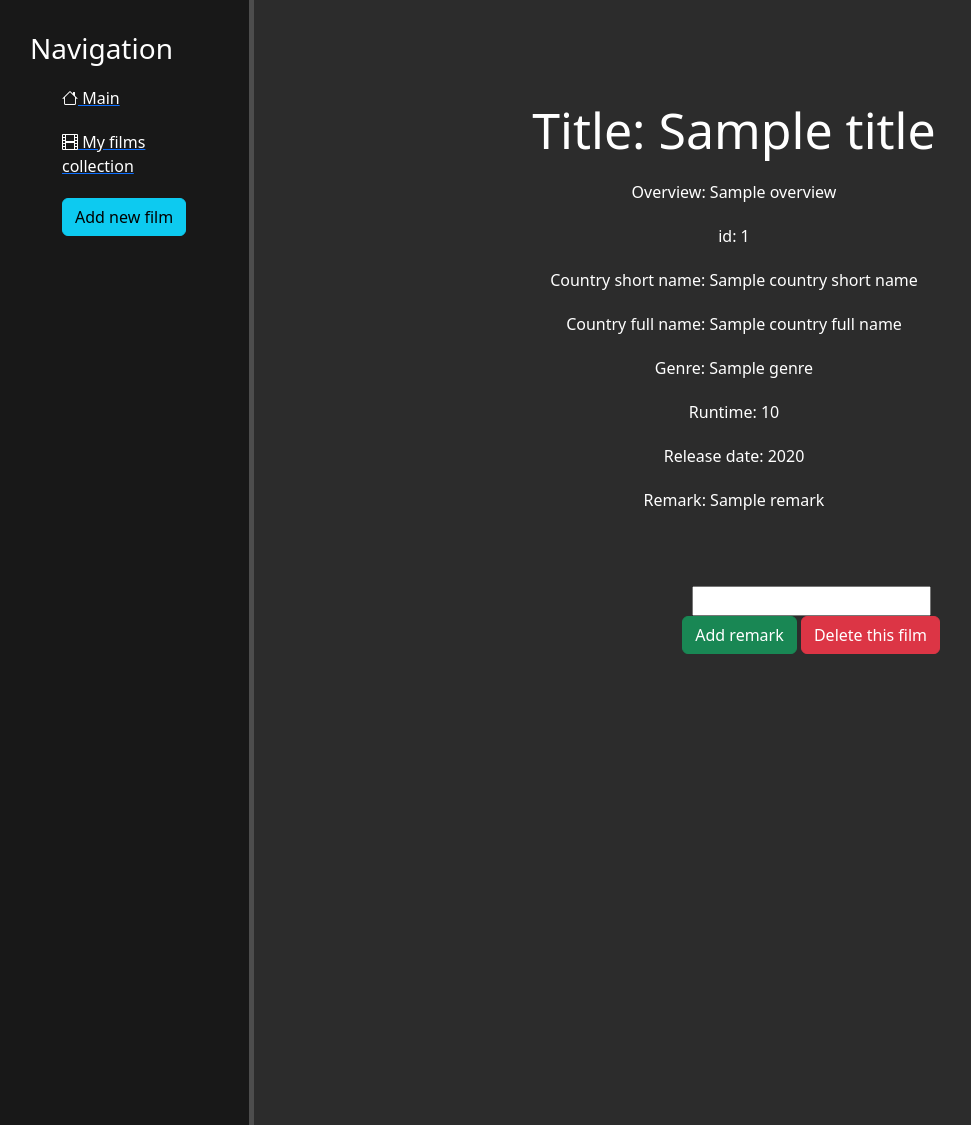
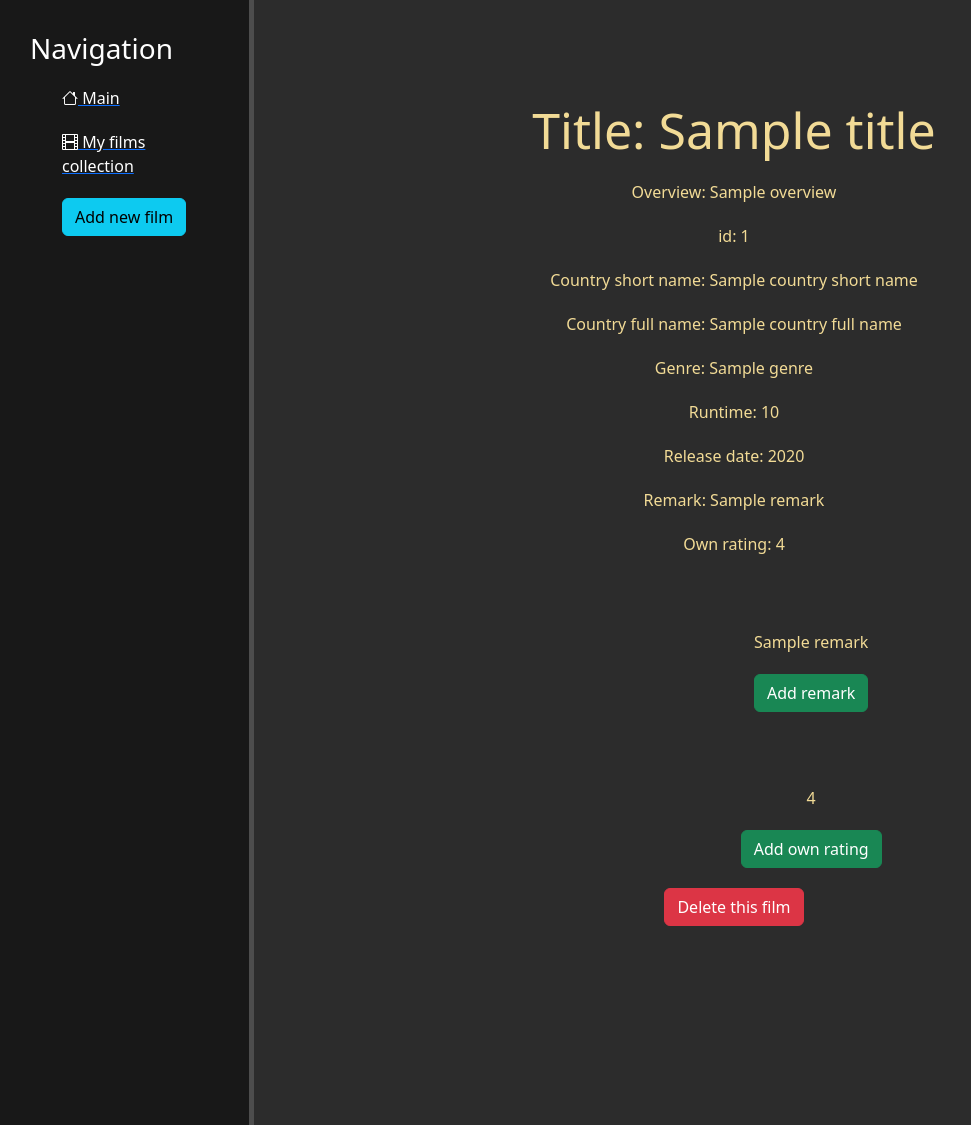
Before and after one commit to sofiiaka/mycinema, a Django app: template main/templates/main/my_films_collection_details.html in a window 1280 px wide. Shown: the top 1125 px of the page, without its empty margins (2-973 px from the left). Run offline with Django 4.2, Linux system fonts and the light colour scheme; the template is opened without the code that fills it: most values are stand-ins (such as "Sample title", 1, 10 or a date in 2020); form fields are guessed from the names that the template uses.

Commit message:
add a new option to add own rating to the film

```diff
--- a/main/models.py
+++ b/main/models.py
@@ -1,5 +1,6 @@
 from django.db import models
 from django.utils import timezone
+from django.core.validators import MaxValueValidator, MinValueValidator
 
 class Country(models.Model):
     country_full_name = models.CharField('Country full name', max_length=100)
@@ -18,3 +19,4 @@ class Film(models.Model):
     genre_id = models.ForeignKey(Genre, on_delete=models.CASCADE)
     country_id = models.ForeignKey(Country, on_delete=models.CASCADE, null=True)
     remark = models.TextField('Remark', null=True)
+    own_rating = models.IntegerField('Own rating', validators=[MaxValueValidator(10), MinValueValidator(1)], null=True)
--- a/main/static/main/css/main.css
+++ b/main/static/main/css/main.css
@@ -46,7 +46,7 @@ aside ul li:hover, aside ul a:hover{
 
 main .features {
     float:  left;
-    color: #fff;
+    color: #f2db96;
     margin-top: 100px;
     text-align: center;
     width: 75%;
--- a/main/templates/main/add_film.html
+++ b/main/templates/main/add_film.html
@@ -11,7 +11,7 @@
             {% csrf_token %}<br>
             {{ form.title }}<br>
             <span>{{ error }}</span>
-            <button class="btn btn-success" type="submit">Search film</button>
+            <p><button class="btn btn-success" type="submit">Search film</button></p>
         </form>
     </div>
 {% endblock %}
--- a/main/templates/main/my_films_collection_details.html
+++ b/main/templates/main/my_films_collection_details.html
@@ -19,12 +19,21 @@
         {% if remark %}
         <p>Remark: {{ remark }}</p>
         {% endif %}
+        {% if own_rating %}
+        <p>Own rating: {{ own_rating }}</p>
+        {% endif %}
         <form method="post">
             {% csrf_token %}<br>
-            {{ form.remark }}<br>
+            {{ form_remark.remark }}<br>
             <span>{{ error }}</span>
-            <button class="btn btn-success" type="submit">Add remark</button>
-            <a href="{% url 'film-delete' id %}" class="btn btn-danger">Delete this film</a>
+            <p><button class="btn btn-success" type="submit">Add remark</button></p>
         </form>
+        <form method="post">
+            {% csrf_token %}<br>
+            {{ form_own_rating.own_rating }}<br>
+            <span>{{ error }}</span>
+            <p><button class="btn btn-success" type="submit">Add own rating</button></p>
+        </form>
+        <p><a href="{% url 'film-delete' id %}" class="btn btn-danger">Delete this film</a></p>
     </div>
 {% endblock %}
```
Also changed, not shown: main/forms.py (+13 -0 lines), main/templates/main/founded_films.html (+3 -4 lines), main/views.py (+35 -11 lines), main/migrations/0008_film_own_rating.py (added).
